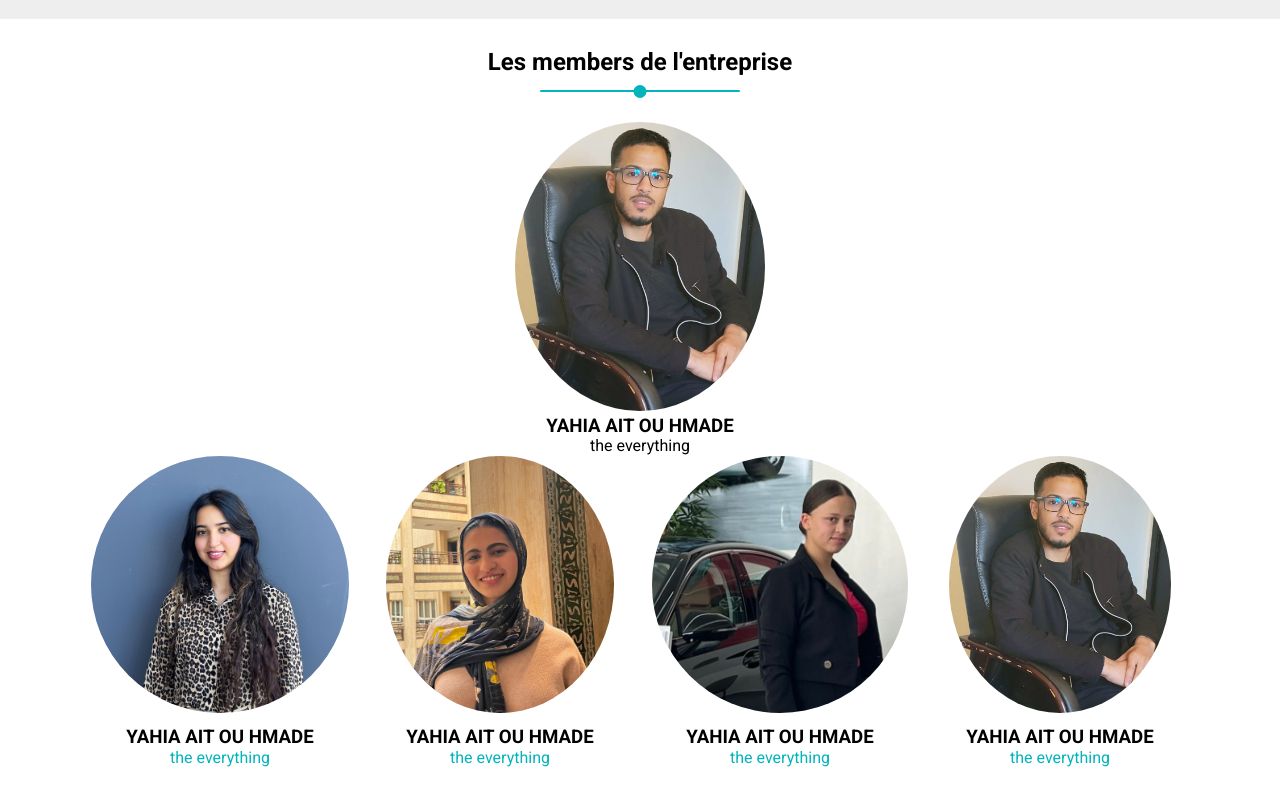
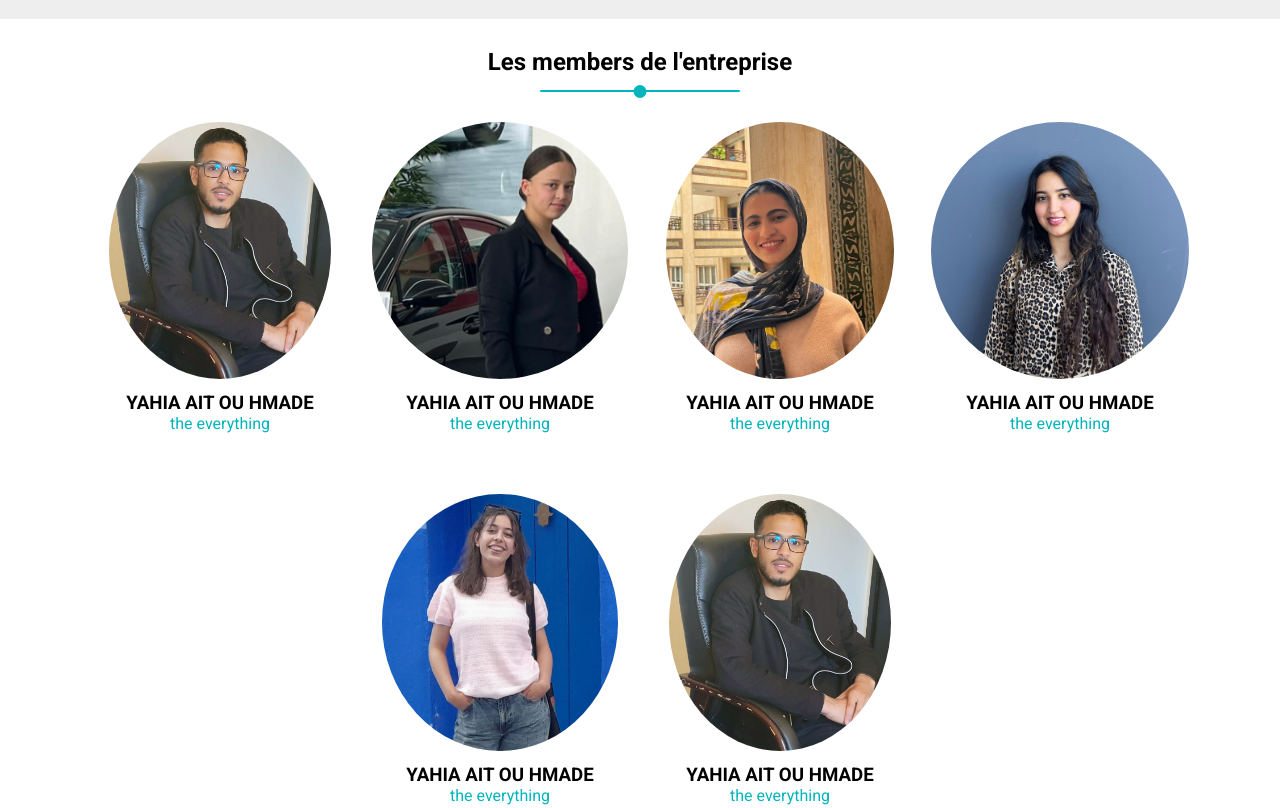
Before and after one commit to yahi264/class-project, a plain HTML site: page index.html in a window 1280 px wide. Shown: the part 2720-3528 px from the top of the page. Drawn offline with Linux system fonts and the light colour scheme; a web font is replaced by a local one.

Commit message:
added images videos and renmaed files

```diff
--- a/index.html
+++ b/index.html
@@ -169,14 +169,14 @@
     <!-- start memebers  -->
     <div class="members">
        <h2 class="title">Les members de l'entreprise</h2>
-       <div class="pdg">
+      <div class="container">
+        <div class="member">
           <img src="images/le pdg.jpeg" alt="">
           <h3>YAHIA AIT OU HMADE</h3>
           <p>the everything</p>
         </div>
-      <div class="container">
         <div class="member">
-          <img src="images/nada.jpeg" alt="">
+          <img src="images/fati.jpeg"  alt="">
           <h3>YAHIA AIT OU HMADE</h3>
           <p>the everything</p>
         </div>
@@ -186,12 +186,12 @@
           <p>the everything</p>
         </div>
         <div class="member">
-          <img src="images/fati.jpeg"  alt="">
+          <img src="images/nada.jpeg" alt="">
           <h3>YAHIA AIT OU HMADE</h3>
           <p>the everything</p>
         </div>
         <div class="member">
-          <img src="images/le pdg.jpeg" alt="">
+          <img src="images/imane.jpeg" alt="">
           <h3>YAHIA AIT OU HMADE</h3>
           <p>the everything</p>
         </div>
--- a/style/main.css
+++ b/style/main.css
@@ -531,16 +531,6 @@ text-indent: 20px;
 .members{
    padding-top: 30px;
 }
-.members .pdg{
-    width: fit-content;
-    margin: 0 auto;
-    text-align: center;
-}
-.members .pdg img{
-    width:250px;
-    height: 70%;
-    border-radius: 50%;
-}
 .members .container{
     display: flex;
     flex-wrap: wrap;
```
Also changed, not shown: images/imane.jpeg (added).
